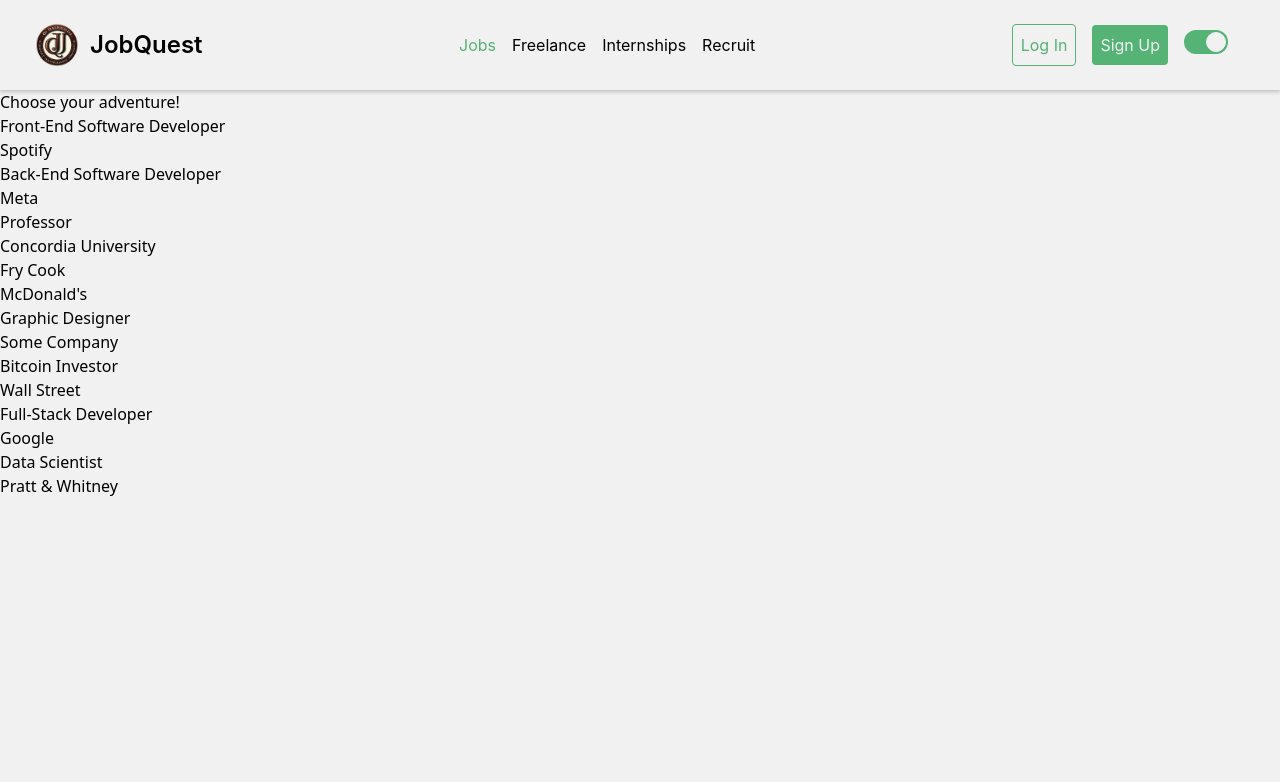
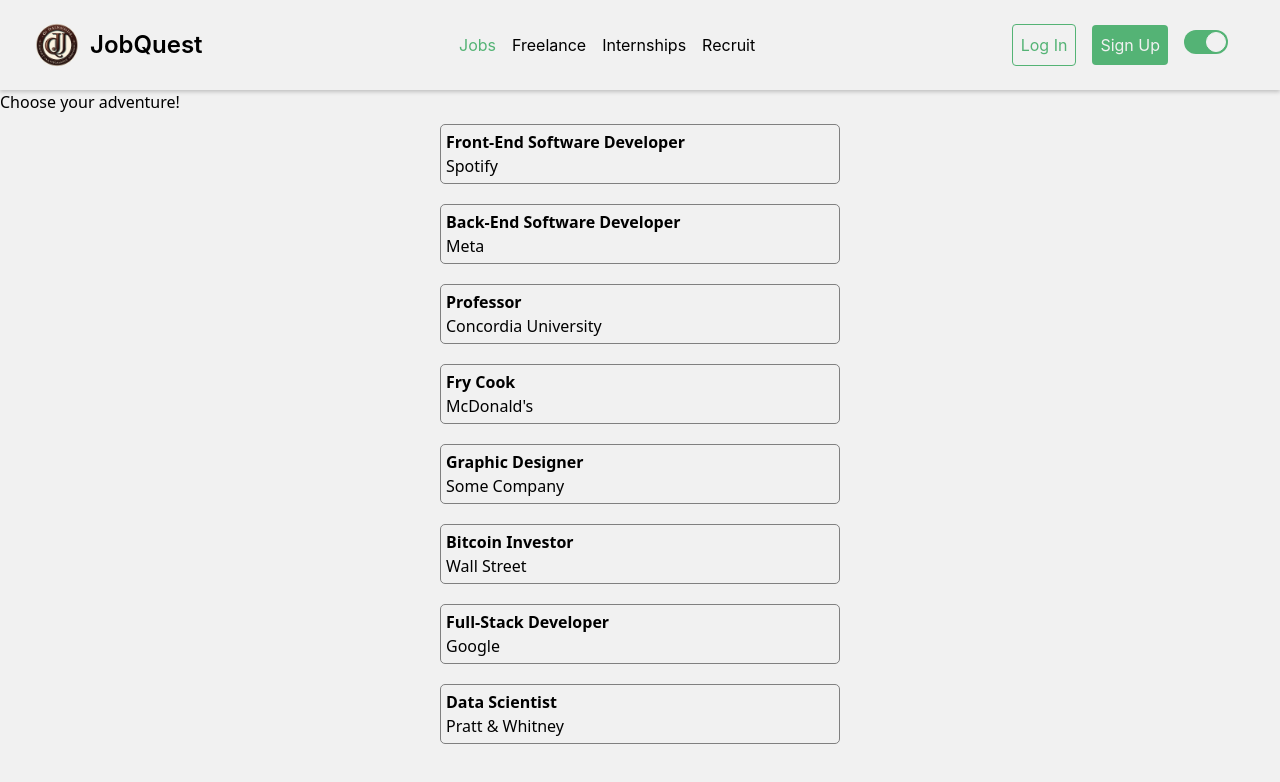
Before and after one commit to Adissuu/JobQuest, a Next.js app in the folder client/: page /jobs in a window 1280 px wide. Shown: the top 782 px of the page. Built offline with nearby package versions, Linux system fonts and the light colour scheme.

Commit message:
added list of dummy jobs and added styling

```diff
--- a/client/components/Jobs/JobItem.js
+++ b/client/components/Jobs/JobItem.js
@@ -1,8 +1,9 @@
+import styles from"../../styles/Jobs/jobs.module.css";
+
 function JobItem(props) {
-    return <div>
-        <div>{props.title}</div>
-        <div>{props.company}</div>
-        <div>{props.posted}</div>
+    return <div className={styles.jobitem}>
+        <div className={styles.title}>{props.title}</div>
+        <div className={styles.company}>{props.company}</div>
     </div>
 }
 
--- a/client/components/Jobs/JobList.js
+++ b/client/components/Jobs/JobList.js
@@ -1,10 +1,10 @@
 import {myJobs}from "../../public/Jobs/dummy-jobs.js";
 import JobItem from "@/components/Jobs/JobItem";
-import "../../styles/Jobs/jobs.module.css";
+import styles from"../../styles/Jobs/jobs.module.css";
 
 function JobList() {
     let jobs = myJobs();
-    return <section className="job-list">
+    return <section className={styles.joblist}>
         {jobs.map(job => <JobItem title={job.title} company={job.company} />)}
     </section>
 }
--- a/client/styles/Jobs/jobs.module.css
+++ b/client/styles/Jobs/jobs.module.css
@@ -1,3 +1,22 @@
-.job-list {
+.joblist {
+    display: flex;
+    flex-direction: column;
+    align-items: center;
+}
 
+.jobitem  {
+    width: 400px;
+    margin: 10px;
+    border: gray 1px solid;
+    border-radius: 5px;
 }
+
+.title {
+    padding: 5px;
+    padding-bottom: 0px;
+    font-weight: bold;
+}
+.company {
+    padding-left: 5px;
+    padding-bottom: 5px;
+}
```
